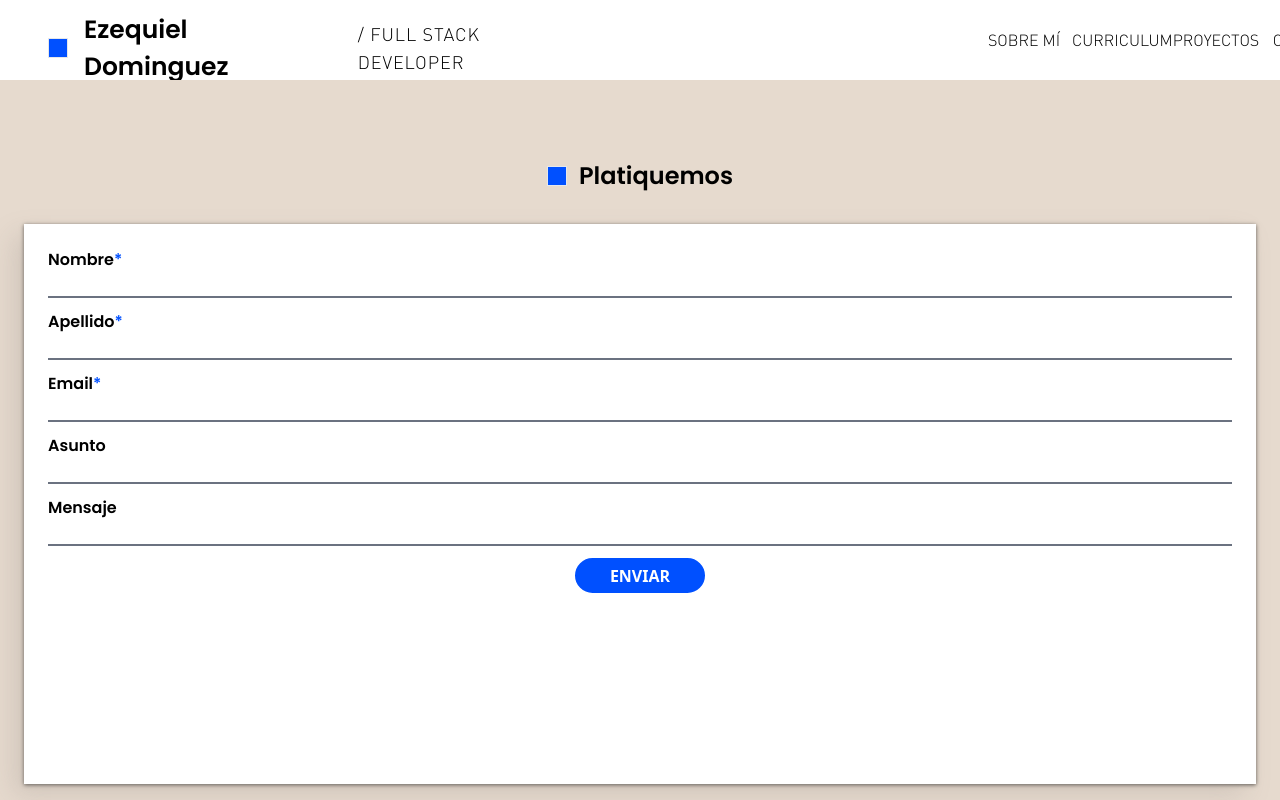
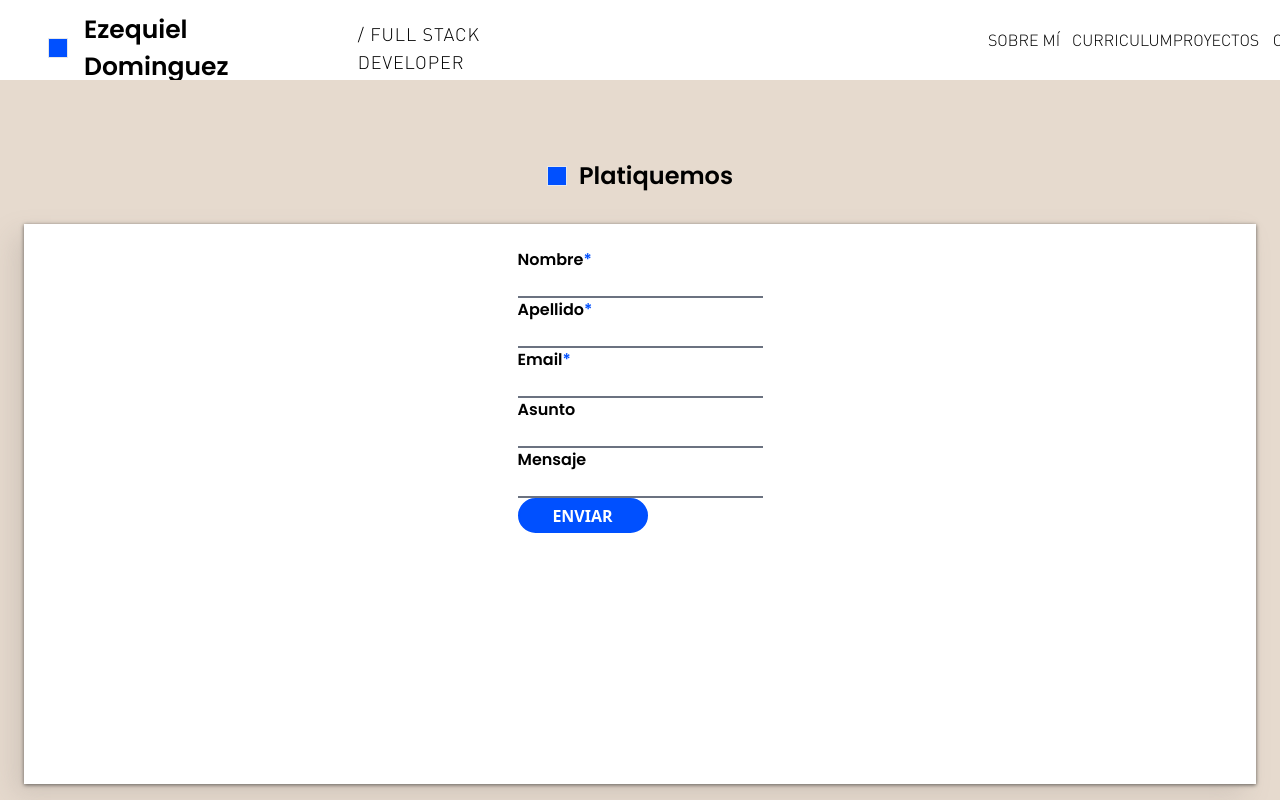
Before and after one commit to Cocahuana/portfolio_nextjs, a Next.js app: page /Contacto in a window 1280 px wide. Shown: the top 800 px of the page. Built offline with nearby package versions, Linux system fonts and the light colour scheme.

Commit message:
Feat: Form working in EmailJs, ref problem

```diff
--- a/package.json
+++ b/package.json
@@ -9,6 +9,7 @@
 		"lint": "next lint"
 	},
 	"dependencies": {
+		"@emailjs/browser": "^3.10.0",
 		"@next/font": "13.1.6",
 		"@types/node": "18.13.0",
 		"@types/react": "18.0.28",
--- a/src/components/elements/Button/Button.tsx
+++ b/src/components/elements/Button/Button.tsx
@@ -3,33 +3,49 @@ import Link from "next/link";
 type Props = {
 	text: string;
 	active: boolean;
-	href: string;
+	href?: string;
 	target?: string;
+	onClick?: any;
+	type?: "button" | "submit";
 };
 
-function Button({ text, active, href, target }: Props) {
+function Button({ text, active, href, target, onClick, type }: Props) {
+	const activeBtn = (
+		<button
+			className={[styles.button, styles.active].join(" ")}
+			onClick={onClick}
+			type={type}
+		>
+			<span className={styles.button__text}>{text.toUpperCase()}</span>
+		</button>
+	);
+
+	const pasiveBtn = (
+		<button
+			className={[styles.button, styles.passive].join(" ")}
+			onClick={onClick}
+			type={type}
+		>
+			<span className={styles.button__text}>{text.toUpperCase()}</span>
+		</button>
+	);
+
 	return (
 		<>
 			{active === true ? (
+				href ? (
+					<Link href={href} target={target}>
+						{activeBtn}
+					</Link>
+				) : (
+					activeBtn
+				)
+			) : href ? (
 				<Link href={href} target={target}>
-					<button
-						className={[styles.button, styles.active].join(" ")}
-					>
-						<span className={styles.button__text}>
-							{text.toUpperCase()}
-						</span>
-					</button>
+					{pasiveBtn}
 				</Link>
 			) : (
-				<Link href={href} target={target}>
-					<button
-						className={[styles.button, styles.passive].join(" ")}
-					>
-						<span className={styles.button__text}>
-							{text.toUpperCase()}
-						</span>
-					</button>
-				</Link>
+				pasiveBtn
 			)}
 		</>
 	);
--- /dev/null
+++ b/src/components/modules/Form/Form.jsx
@@ -0,0 +1,45 @@
+import React, { useState } from "react";
+import Button from "@/components/elements/Button/Button";
+export const FormContext = React.createContext({
+	form: {},
+});
+function Form(props) {
+	const { children, submit = () => {}, initialValues, myRef } = props;
+
+	const [form, setForm] = useState(initialValues);
+
+	const handleFormChange = (event) => {
+		// Get the name of the field that caused this change event
+		// Get the new value of this field
+		const { name, value } = event.target;
+
+		// Update state
+		// Assign new value to the appropriate form field
+		setForm({
+			...form,
+			[name]: value,
+		});
+	};
+
+	return (
+		<form ref={myRef}>
+			<FormContext.Provider
+				value={{
+					form,
+					handleFormChange,
+				}}
+			>
+				<div>{children}</div>
+			</FormContext.Provider>
+
+			<Button
+				type='submit'
+				text='ENVIAR'
+				active={true}
+				onClick={() => submit(form)}
+			/>
+		</form>
+	);
+}
+
+export default Form;
--- a/src/components/modules/FormInput/FormInput.tsx
+++ b/src/components/modules/FormInput/FormInput.tsx
@@ -7,9 +7,19 @@ type Props = {
 	type: React.HTMLInputTypeAttribute;
 	name: any;
 	isRequired: boolean;
+	onChange?: any;
+	value?: any;
 };
 // InputHTMLAttributes<HTMLInputElement>.type?: HTMLInputTypeAttribute | undefined
-function FormInput({ className, label, type, name, isRequired }: Props) {
+function FormInput({
+	className,
+	label,
+	type,
+	name,
+	isRequired,
+	onChange,
+	value,
+}: Props) {
 	return (
 		<div className={className}>
 			<p className='text-black text-base font-["Poppins"]'>
@@ -24,6 +34,8 @@ function FormInput({ className, label, type, name, isRequired }: Props) {
 				className='w-full border-solid border-0 border-b-2 outline-none border-gray-500 hover:border-[color:var(--primary-bg)] text-[color:var(--primary-bg)] font-bold'
 				type={type ?? "text"}
 				name={name}
+				onChange={onChange}
+				value={value}
 			/>
 		</div>
 	);
--- a/src/components/templates/Contacto/Contacto.tsx
+++ b/src/components/templates/Contacto/Contacto.tsx
@@ -3,41 +3,117 @@ import SquareBlock from "@/components/elements/SquareBlock/SquareBlock";
 import Flex from "@/components/elements/Flex/Flex";
 import Card from "@/components/elements/Card/Card";
 import Button from "@/components/elements/Button/Button";
-import BoldSpan from "@/components/elements/BoldSpan/BoldSpan";
 import FormInput from "@/components/modules/FormInput/FormInput";
+import emailjs from "@emailjs/browser";
+import { useState, useRef } from "react";
+import Form from "@/components/modules/Form/Form";
+
+const initialState = {
+	firstName: "",
+	lastName: "",
+	email: "",
+	subject: "",
+	message: "",
+};
+
+const emailJsSettings = {
+	serviceId: "service_s6fk0l3",
+	templateId: "EzequielPortfolio",
+	publicKey: "v9enjVVlkY_oP9iFX",
+};
+
+/*
+ * @firstName
+ * @lastName
+ * @email
+ * @subject
+ * @message
+ * @serviceId is the id of Gmail service.
+ */
+
 function Contacto() {
+	const [message, setMessage] = useState("");
+	const [status, setStatus] = useState<any>(null);
+	const refForm = useRef<any>(null);
+
+	const [form, setForm] = useState(initialState);
 	const inputs = [
 		{
 			label: "Nombre",
 			isRequired: true,
 			type: "text",
-			name: "Nombre",
+			name: "firstName",
+			value: form.firstName,
 		},
 		{
 			label: "Apellido",
 			isRequired: true,
 			type: "text",
-			name: "Apellido",
+			name: "lastName",
+			value: form.lastName,
 		},
 		{
 			label: "Email",
 			isRequired: true,
 			type: "email",
-			name: "Email",
+			name: "email",
+			value: form.email,
 		},
 		{
 			label: "Asunto",
 			isRequired: false,
 			type: "text",
-			name: "Asunto",
+			name: "subject",
+			value: form.subject,
 		},
 		{
 			label: "Mensaje",
 			isRequired: false,
 			type: "text",
-			name: "Mensaje",
+			name: "message",
+			value: form.message,
 		},
 	];
+	const sendEmail = (form: any) => {
+		console.log("He sido enviado!!!");
+		emailjs
+			.sendForm(
+				emailJsSettings.serviceId,
+				emailJsSettings.templateId,
+				refForm.current,
+				emailJsSettings.publicKey
+			)
+			.then(
+				(result) => {
+					console.log("Result: ", result);
+					setStatus(true);
+					setForm(initialState);
+				},
+				(error) => {
+					console.log("Error: ", error);
+					setStatus(false);
+					setMessage(
+						"Hubo un problema al enviar la solicitud, por favor vuelvalo a intentar"
+					);
+				}
+			);
+	};
+	const submit = ({ form }: any) => {
+		sendEmail(form);
+	};
+
+	const handleFormChange = (event: React.ChangeEvent<HTMLInputElement>) => {
+		// Get the name of the field that caused this change event
+		// Get the new value of this field
+		const { name, value } = event.target;
+
+		// Update state
+		// Assign new value to the appropriate form field
+		setForm({
+			...form,
+			[name]: value,
+		});
+	};
 	return (
 		<BoxSkin className='min-h-screen px-6'>
 			<Flex className='h-full justify-evenly flex-col gap-8'>
@@ -47,23 +123,61 @@ function Contacto() {
 				</Flex>
 				<Card className='bg-white min-h-[70vh]'>
 					<Flex className='flex-col items-center gap-3 justify-center h-full p-6'>
-						{inputs.map((input, key) => (
-							<FormInput
-								className='w-full'
-								key={key}
-								label={input.label}
-								isRequired={input.isRequired}
-								type={input.type}
-								name={input.name}
-							/>
-						))}
-
-						<Button text='ENVIAR' active={true} href='a definir' />
+						<Form
+							myRef={refForm}
+							className='w-full'
+							submit={submit}
+							initialValues={initialState}
+						>
+							{inputs.map((formInput, key) => (
+								<FormInput
+									className='w-full'
+									key={key}
+									label={formInput.label}
+									isRequired={formInput.isRequired}
+									type={formInput.type}
+									name={formInput.name}
+									value={formInput.value}
+									onChange={handleFormChange}
+								/>
+							))}
+						</Form>
+						{status === true ? (
+							<p className='text-green-600'>{message}</p>
+						) : (
+							<p className='text-red-500'>{message}</p>
+						)}
 					</Flex>
 				</Card>
 			</Flex>
 		</BoxSkin>
 	);
 }
+{
+	/* <form
+							ref={refForm}
+							className='w-full'
+							onSubmit={sendEmail}
+						>
+							{inputs.map((formInput, key) => (
+								<FormInput
+									className='w-full'
+									key={key}
+									label={formInput.label}
+									isRequired={formInput.isRequired}
+									type={formInput.type}
+									name={formInput.name}
+									value={formInput.value}
+									onChange={handleFormChange}
+								/>
+							))}
 
+							<Button type='submit' text='ENVIAR' active={true} />
+						</form>
+						{status ? (
+							<p className='text-green-600'>Exitossss</p>
+						) : (
+							<p className='text-red-500'>Oh nooooooooooo</p>
+						)} */
+}
 export default Contacto;
--- a/tsconfig.json
+++ b/tsconfig.json
@@ -19,6 +19,6 @@
       "@/*": ["./src/*"]
     }
   },
-  "include": ["next-env.d.ts", "**/*.ts", "**/*.tsx", "src/pages/_app.js"],
+  "include": ["next-env.d.ts", "**/*.ts", "**/*.tsx", "src/pages/_app.js", "src/components/modules/Form/Form.jsx"],
   "exclude": ["node_modules"]
 }
```
Also changed, not shown: 1 other file (tests, documents, lock files or other folders).
